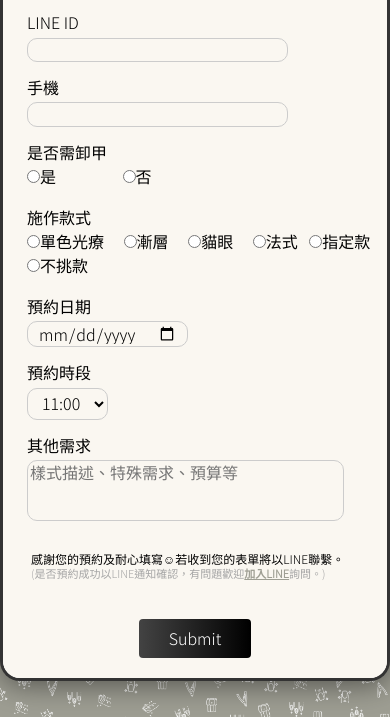
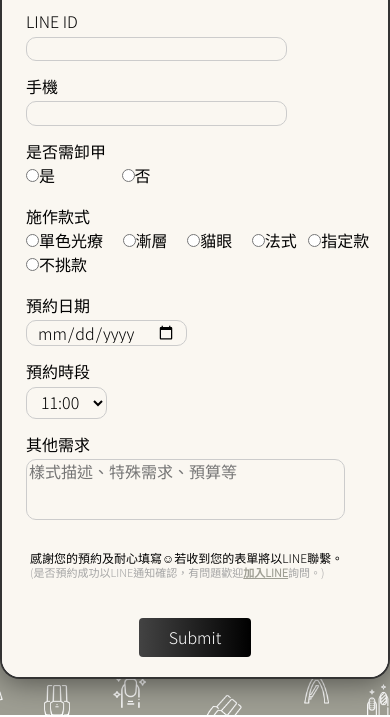
Before and after one commit to cady-chou/from-part-time, a plain HTML site: page index.html in a window 390 px wide. Shown: the part 269-986 px from the top of the page. Drawn offline with Linux system fonts and the light colour scheme; a web font is replaced by a local one.

Commit message:
fifth commit

```diff
--- a/css/style.css
+++ b/css/style.css
@@ -30,9 +30,9 @@
 
     @media (max-width:768px) {
         .wrapper {
-            background-image: url(../img/RWD-BG.png);
-            background-size: contain;
-            background-repeat: repeat;
+            background-image: url(../img/rwd-pt-bg.png);
+            background-size: cover;
+            background-repeat: no-repeat;
         }
     }
     /* ------------------- */
@@ -193,6 +193,12 @@
         border: 3px solid rgba(0, 0, 0, 0.8);
         overflow: hidden;
     }
+
+    @media (max-width:768px) {
+        .card {
+            border: 2px solid rgba(0, 0, 0, 0.8);
+        }
+    }
     /* Btn */
 
     .btn {
@@ -257,7 +263,8 @@
 
     .form-bg {
         height: 100%;
-        background: #d3d4cc;
+        background-image: url(../img/form-bg.png);
+        background-size: contain;
     }
 
     .fab {
--- a/index.html
+++ b/index.html
@@ -17,8 +17,8 @@
                 <div class="row">
                     <div class="col-1-3">
                         <div class="form-bg">
-                            <h6 class="heading-primary">Part-Time</h6>
-                            <h4 class="heading-second">Studio</h4>
+                            <!-- <h6 class="heading-primary">Part-Time</h6>
+                            <h4 class="heading-second">Studio</h4> -->
                         </div>
                     </div>
                     <div class="col-2-3 bg-color--primary">
```
Also changed, not shown: img/RWD-BG.png (deleted), img/form-bg.png (added), img/rwd-pt-bg.png (added).
